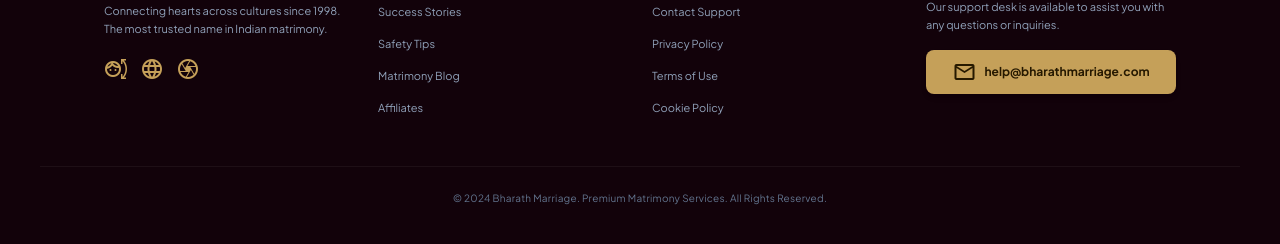
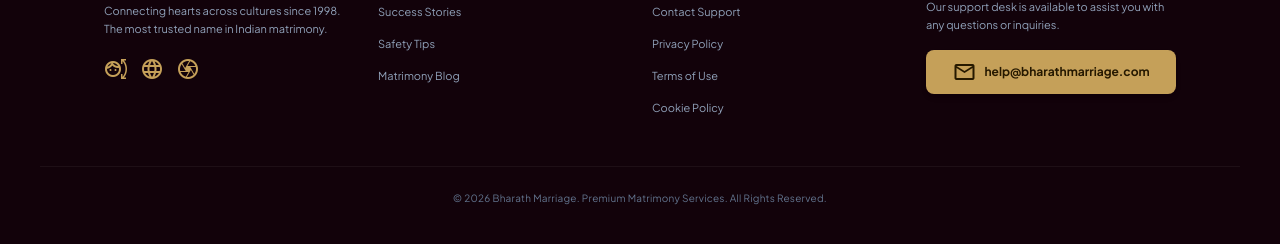
Before and after one commit to shanuvr/bharath-marriage, a React (Vite) app: page /packages in a window 1280 px wide. Shown: the part 1327-1571 px from the top of the page. Built offline with nearby package versions, Linux system fonts and the light colour scheme.

Commit message:
fix: removed affiliate link from footer

```diff
--- a/components/footer.jsx
+++ b/components/footer.jsx
@@ -26,7 +26,7 @@
             <li><a className="text-slate-400 hover:text-heritage-gold text-[11px] transition-colors" href="#">Success Stories</a></li>
             <li><a className="text-slate-400 hover:text-heritage-gold text-[11px] transition-colors" href="#">Safety Tips</a></li>
             <li><a className="text-slate-400 hover:text-heritage-gold text-[11px] transition-colors" href="#">Matrimony Blog</a></li>
-            <li><a className="text-slate-400 hover:text-heritage-gold text-[11px] transition-colors" href="#">Affiliates</a></li>
+
           </ul>
         </div>
 
@@ -57,7 +57,7 @@
 
       <div className="max-w-container-max mx-auto px-margin-mobile md:px-margin-desktop mt-12 pt-6 border-t border-white/5 text-center">
         <p className="text-slate-500 text-[10px] tracking-wide">
-          © 2024 Bharath Marriage. Premium Matrimony Services. All Rights Reserved.
+          © 2026 Bharath Marriage. Premium Matrimony Services. All Rights Reserved.
         </p>
       </div>
     </footer>
```
